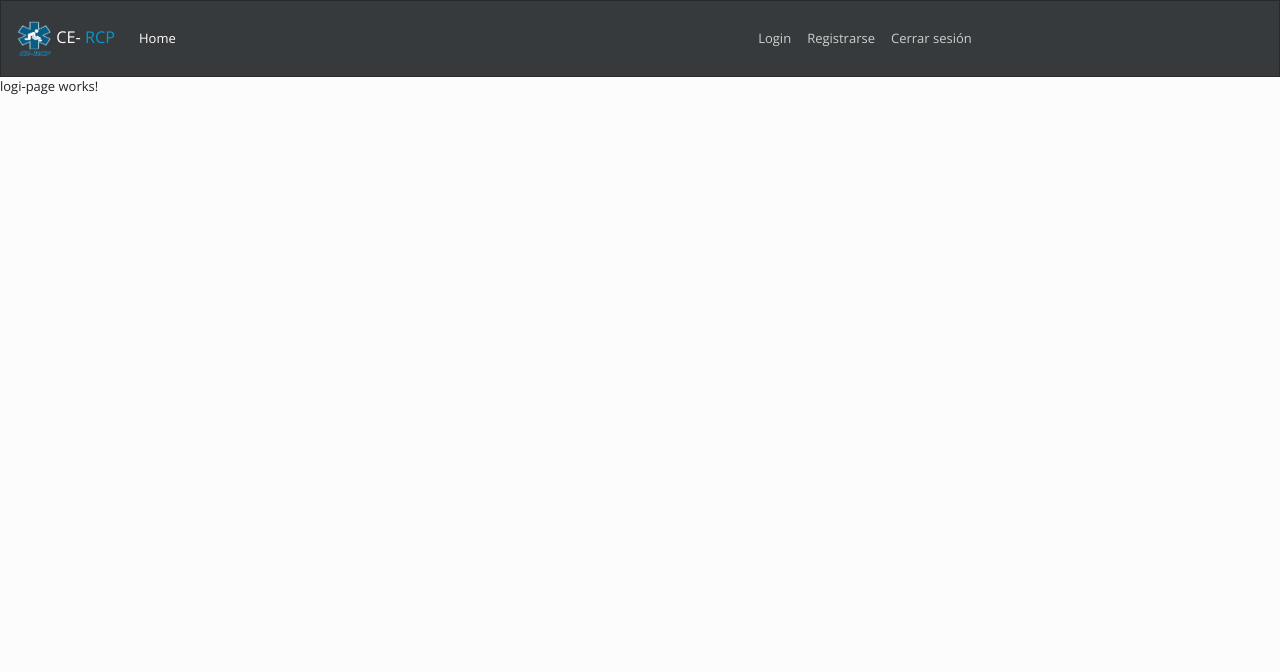
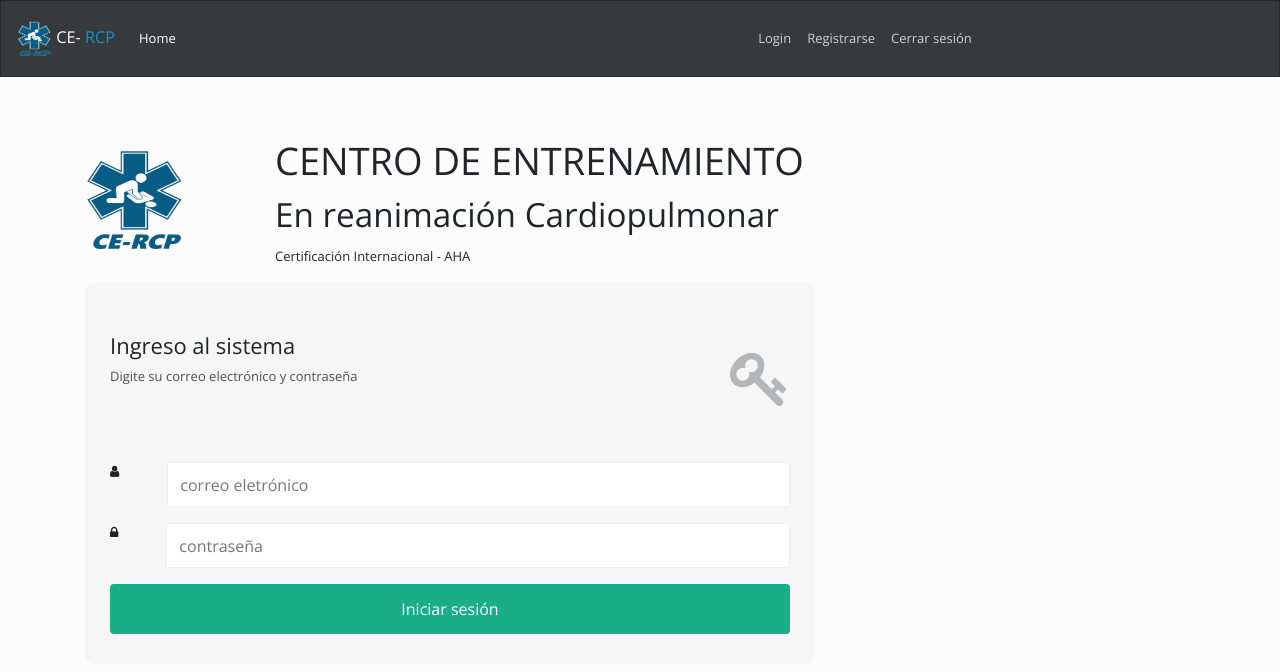
Before and after one commit to alfmedib/cronometros, an Angular app: page /login in a window 1280 px wide. Shown: the top 672 px of the page. Built offline with nearby package versions, Linux system fonts and the light colour scheme.

Commit message:
Maquetacion Longin page y page not found

```diff
--- a/src/app/app.component.html
+++ b/src/app/app.component.html
@@ -1,3 +1,4 @@
 
 <app-navbar></app-navbar>
-<router-outlet></router-outlet>
+
+    <router-outlet></router-outlet>
--- a/src/app/componentes/cro-adrenalina/cro-adrenalina.component.ts
+++ b/src/app/componentes/cro-adrenalina/cro-adrenalina.component.ts
@@ -55,7 +55,7 @@ export class CroAdrenalinaComponent implements OnInit {
       if(this.cont == undefined){
         this.cont = setInterval(() => {
           this.segundos++;
-          this.porcentaje += 0.83333;
+          this.porcentaje += 0.55555;
           if(this.porcentaje >= 100){
             this.porcentaje=0;
           }
--- a/src/app/componentes/cro-amiodarona/cro-amiodarona.component.ts
+++ b/src/app/componentes/cro-amiodarona/cro-amiodarona.component.ts
@@ -54,7 +54,7 @@ export class CroAmiodaronaComponent implements OnInit {
       if(this.cont == undefined){
         this.cont = setInterval(() => {
           this.segundos++;
-          this.porcentaje += 0.83333;
+          this.porcentaje += 0.55555;
           if(this.porcentaje >= 100){
             this.porcentaje=0;
           }
--- a/src/app/componentes/cro-atropina/cro-atropina.component.ts
+++ b/src/app/componentes/cro-atropina/cro-atropina.component.ts
@@ -54,7 +54,7 @@ export class CroAtropinaComponent implements OnInit {
       if(this.cont == undefined){
         this.cont = setInterval(() => {
           this.segundos++;
-          this.porcentaje += 0.83333;
+          this.porcentaje += 0.55555;
           if(this.porcentaje >= 100){
             this.porcentaje=0;
           }
--- a/src/app/componentes/home-page/home-page.component.css
+++ b/src/app/componentes/home-page/home-page.component.css
@@ -0,0 +1,3 @@
+.slider{
+    height: 100vh;
+}
--- a/src/app/componentes/home-page/home-page.component.html
+++ b/src/app/componentes/home-page/home-page.component.html
@@ -1,3 +1,32 @@
-<p>
-  home-page works!
-</p>
+<div class="container-fluit">
+  <div id="carouselExampleIndicators" class="carousel slide" data-ride="carousel">
+    <ol class="carousel-indicators">
+      <li data-target="#carouselExampleIndicators" data-slide-to="0" class="active"></li>
+      <li data-target="#carouselExampleIndicators" data-slide-to="1"></li>
+      <li data-target="#carouselExampleIndicators" data-slide-to="2"></li>
+    </ol>
+    <div class="carousel-inner">
+      <div class="carousel-item active slider">
+        <img class="d-block w-100" src="../../../assets/presentacion.jpg" alt="First slide">
+        <div class="carousel-caption d-none d-md-block">
+            <h5>Centro internacional de entrenamiento de reanimación cardiopulmonar</h5>
+            <p>CE - RCP</p>
+        </div>
+      </div>
+      <div class="carousel-item slider">
+        <img class="d-block w-100" src="../../../assets/imagen de ce-rcp.jpeg" alt="Second slide">
+      </div>
+      <div class="carousel-item slider">
+        <img class="d-block w-100" src="../../../assets/sitioAhatrans.png" alt="Third slide">
+      </div>
+    </div>
+    <a class="carousel-control-prev" href="#carouselExampleIndicators" role="button" data-slide="prev">
+      <span class="carousel-control-prev-icon" aria-hidden="true"></span>
+      <span class="sr-only">Anterior</span>
+    </a>
+    <a class="carousel-control-next" href="#carouselExampleIndicators" role="button" data-slide="next">
+      <span class="carousel-control-next-icon" aria-hidden="true"></span>
+      <span class="sr-only">Siguiente</span>
+    </a>
+  </div>
+</div>
--- a/src/app/componentes/login-page/login-page.component.css
+++ b/src/app/componentes/login-page/login-page.component.css
@@ -0,0 +1,165 @@
+body{
+    font-family: 'Raleway';
+    font-size: 16px;
+    font-weight: 300;
+    color: #000;
+    line-height: 30px;
+    text-align: center;
+    background-color: #fff;
+}
+strong {
+    font-weight: 500;
+}
+a,
+a:hover,
+a:focus {
+    text-decoration: none;
+}
+
+h1,
+h2 {
+    margin-top: 10px;
+    font-size: 38px;
+    font-weight: 100;
+    line-height: 50px;
+}
+
+h3 {
+    font-size: 22px;
+    font-weight: 300;
+}
+
+th {text-align:center;}
+
+
+.my-content {
+    padding: 100px 0 170px 0;
+}
+
+.my-content .mydescription {
+    margin: 20px 0 10px 0;
+}
+
+.my-content .mydescription p {
+    opacity: 0.8;
+}
+
+.myform-top {
+    overflow: hidden;
+    padding: 0 25px 15px 25px;
+    background: rgba(230, 230, 230, 0.3);
+    -moz-border-radius: 10px 10px 0 0;
+    -webkit-border-radius: 10px 10px 0 0;
+    border-radius: 10px 10px 0 0;
+}
+
+.myform-top-left {
+    float: left;
+    width: 75%;
+    padding-top: 25px;
+    text-align: left;
+}
+
+.myform-top-left p {
+    opacity: 0.8;
+}
+.myform-top-right {
+    float: right;
+    width: 25%;
+    padding-top: 25px;
+    font-size: 60px;
+    text-align: right;
+    opacity: 0.3;
+}
+
+
+.myform-button {
+    padding: 25px 25px 30px 25px;
+    background: rgba(230, 230, 230, 0.3);
+    -moz-border-radius: 0 0 10px 10px;
+    -webkit-border-radius: 0 0 10px 10px;
+    border-radius: 0 0 10px 10px;
+}
+
+.myform-button .mybtn {
+    width: 100%;
+}
+
+input[type="text"],
+input[type="password"],
+input[type="date"],
+textarea,
+textarea.form-control,
+select.form-control{
+    height: 45px;
+    vertical-align: middle;
+    background: #fff;
+    border: 1px solid #efefef;
+    font-size: 16px;
+    font-weight: 300;
+    line-height: 50px;
+}
+input[type="text"]:focus,
+input[type="password"]:focus,
+input[type="date"]:focus,
+textarea:focus,
+textarea.form-control:focus,
+select.form-control:focus{
+    background: #fff;
+    border: 2px solid #1aae88;
+}
+button.mybtn {
+    height: 50px;
+    background: #1aae88;
+    border: 0;
+    font-size: 16px;
+    font-weight: 500;
+    line-height: 40px;
+    color: #fff;
+    -moz-border-radius: 4px;
+    -webkit-border-radius: 4px;
+    border-radius: 4px;
+}
+
+button.mybtn:hover,
+button.mybtn:active {
+    opacity: 06;
+    color: #fff;
+    background: #de615e;
+}
+
+.mysocial-login {
+    margin-top: 35px;
+}
+
+.mysocial-login-buttons {
+    margin-top: 25px;
+}
+
+.mybtn-social {
+    display: inline-block;
+    height: 50px;
+    margin: 5px;
+    padding: 15px 20px 0 20px;
+    background: rgba(0, 0, 0, 0.3);
+    border: 1px solid #fff;
+    font-size: 16;
+    font-weight: 300;
+    line-height: 16px;
+    color: #fff;
+    -moz-border-radius: 4px;
+    -webkit-border-radius: 4px;
+    border-radius: 4px;
+}
+
+.mybtn-social:hover,
+.mybtn-social:focus,
+.mybtn-social:active {
+    outline: 0;
+    opacity: 0.6;
+    background: rgba(0, 0, 0, 0.3);
+    color: #fff;
+}
+.has-error{
+	color:red;
+}
--- a/src/app/componentes/login-page/login-page.component.html
+++ b/src/app/componentes/login-page/login-page.component.html
@@ -1,3 +1,56 @@
-<p>
-  logi-page works!
-</p>
+<div class="container mt-5">
+  <div class="row">
+      <div class="col-sm-2 mt-4">
+          <img src="../../../assets/Imagen1Trans.png" alt="" width="100" height="100">
+      </div>
+      <div class="col-sm-6">
+            <div>
+                <h1><strong>CENTRO DE ENTRENAMIENTO</strong> <small> En reanimación Cardiopulmonar</small></h1>
+            </div>
+          <div class="mydescription">
+              <p>Certificación Internacional - AHA</p>
+          </div>
+      </div>
+  </div>
+
+  <div class="row">
+
+      <div class="col-sm-8 col-sm-offset-3 myform-cont">
+
+          <div class="myform-top">
+              <div class="myform-top-left">
+
+              </div>
+              <div class="myform-top-left">
+                  <h3>Ingreso al sistema</h3>
+                  <p>Digite su correo electrónico y contraseña</p>
+              </div>
+              <div class="myform-top-right">
+                  <i class="fa fa-key"></i>
+              </div>
+          </div>
+
+
+          <div class="myform-button">
+
+              <form>
+                 <div class="form-group">
+                      <div class="input-group input-sm">
+                          <label class="input-group-addon" for="usuario"> <i class="fa fa-user"></i> </label>
+                          <input type="text" id="email" name="email" placeholder="correo eletrónico" class="form-control ml-5" required>
+                      </div>
+                  </div>
+                  <div class="form-group mx-auto">
+                      <div class="input-group input-sm">
+                          <label class="input-group-addon" for="password"> <i class="fa fa-lock"></i> </label>
+                          <input type="password" id="password" name="password" placeholder="contraseña" class="form-control ml-5" required>
+                      </div>
+                      <input type="hidden" name="$"   value="" />
+                  </div>
+                  <button type="submit" class="mybtn">Iniciar sesión</button>
+              </form>
+          </div>
+
+      </div>
+  </div>
+</div>
--- a/src/app/componentes/not-found-page/not-found-page.component.html
+++ b/src/app/componentes/not-found-page/not-found-page.component.html
@@ -1,3 +1,11 @@
-<p>
-  not-found-page works!
-</p>
+<div class="row mt-3">
+  <div class="col-md-6 mx-auto text-center">
+    <div class="card">
+      <h1>Oops!!</h1>
+      <h4>404 Página no encontrada</h4>
+      <div class="card-body">
+        <a href="/" class="btn btn-primary btn-lg"><i class="fa fa-home"></i> Ir a la Página Principal</a>
+      </div>
+    </div>
+  </div>
+</div>
```
